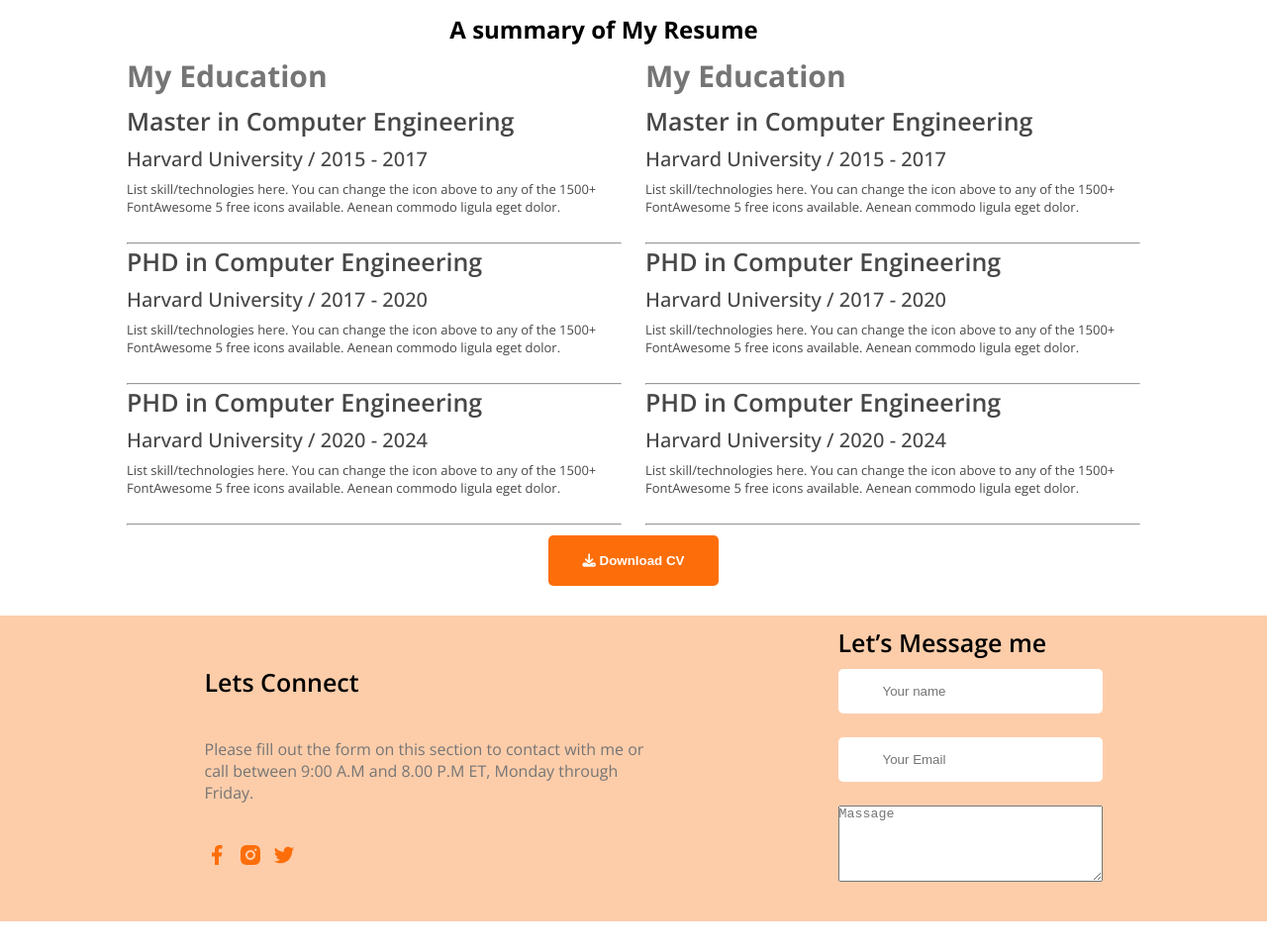
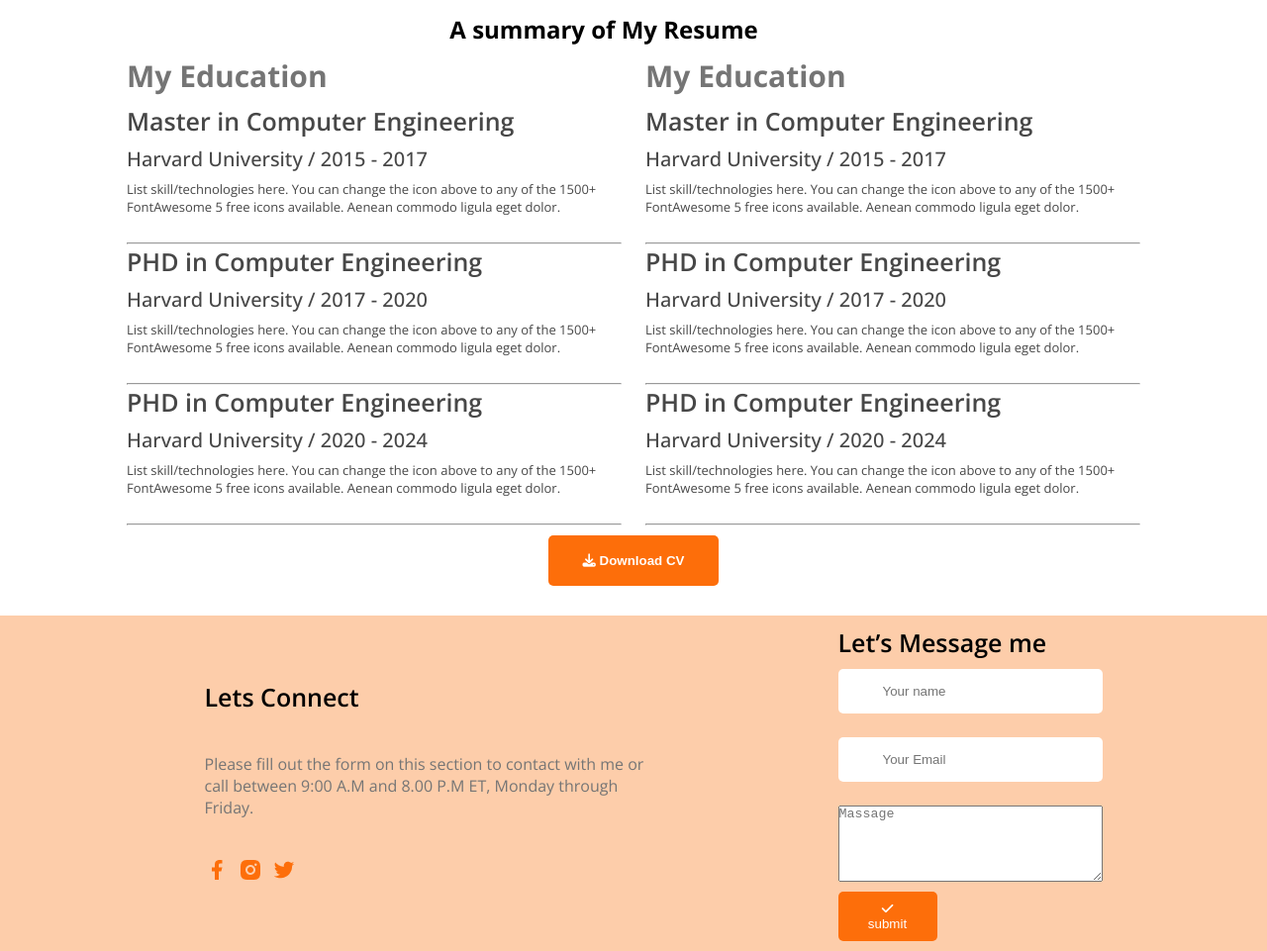
Before and after one commit to ABUNAYEM7/web-dev-portfolio-project, a plain HTML site: page index.html in a window 1280 px wide. Shown: the part 1997-2958 px from the top of the page at 99% size. Before the commit the page ends 2928 px from the top, so only its background shows below. Drawn offline with nearby package versions, Linux system fonts and the light colour scheme.

Commit message:
add submit btn

```diff
--- a/index.html
+++ b/index.html
@@ -224,6 +224,7 @@
                 <input class="footer-texrfield"type="text" name="email" id="email" placeholder="Your Email">
                 <textarea name="massage" id="massage" cols="20" rows="5" placeholder="Massage"></textarea>
             </form>
+            <button class="submit-btn" type="button"><i class="fa-solid fa-check"></i> submit</button>
         </div>
     </div>
   </footer>
--- a/style/style.css
+++ b/style/style.css
@@ -288,3 +288,13 @@ header{
     flex-direction: column;
     gap: 10px;
 }
+.submit-btn{
+    width: 100px;
+    background-color: #FD6E0A;
+    color: white;
+    font-size: 20;
+    border: none;
+    padding: 10px 25px;
+    border-radius: 5px;
+    cursor: pointer;
+}
```
